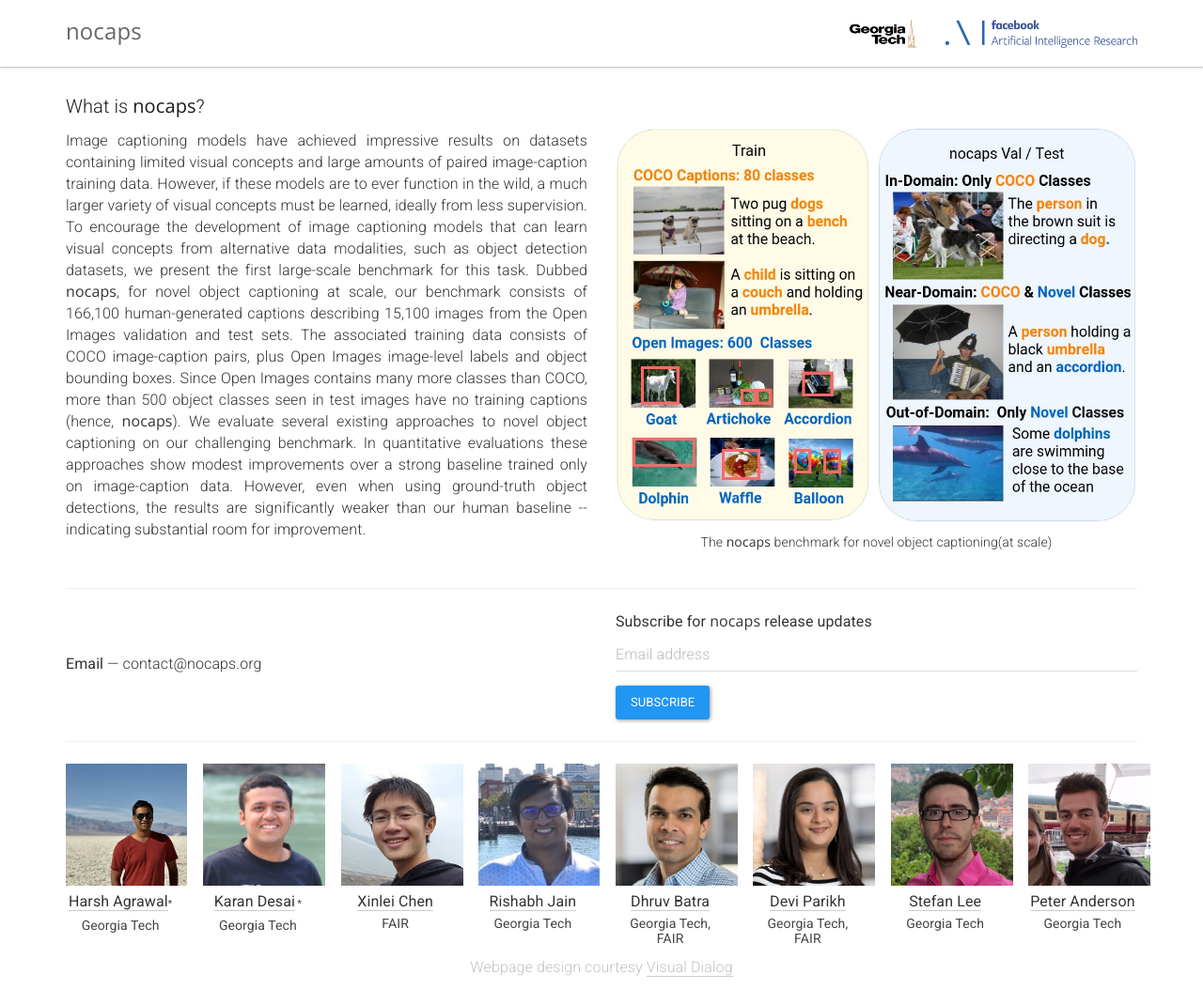
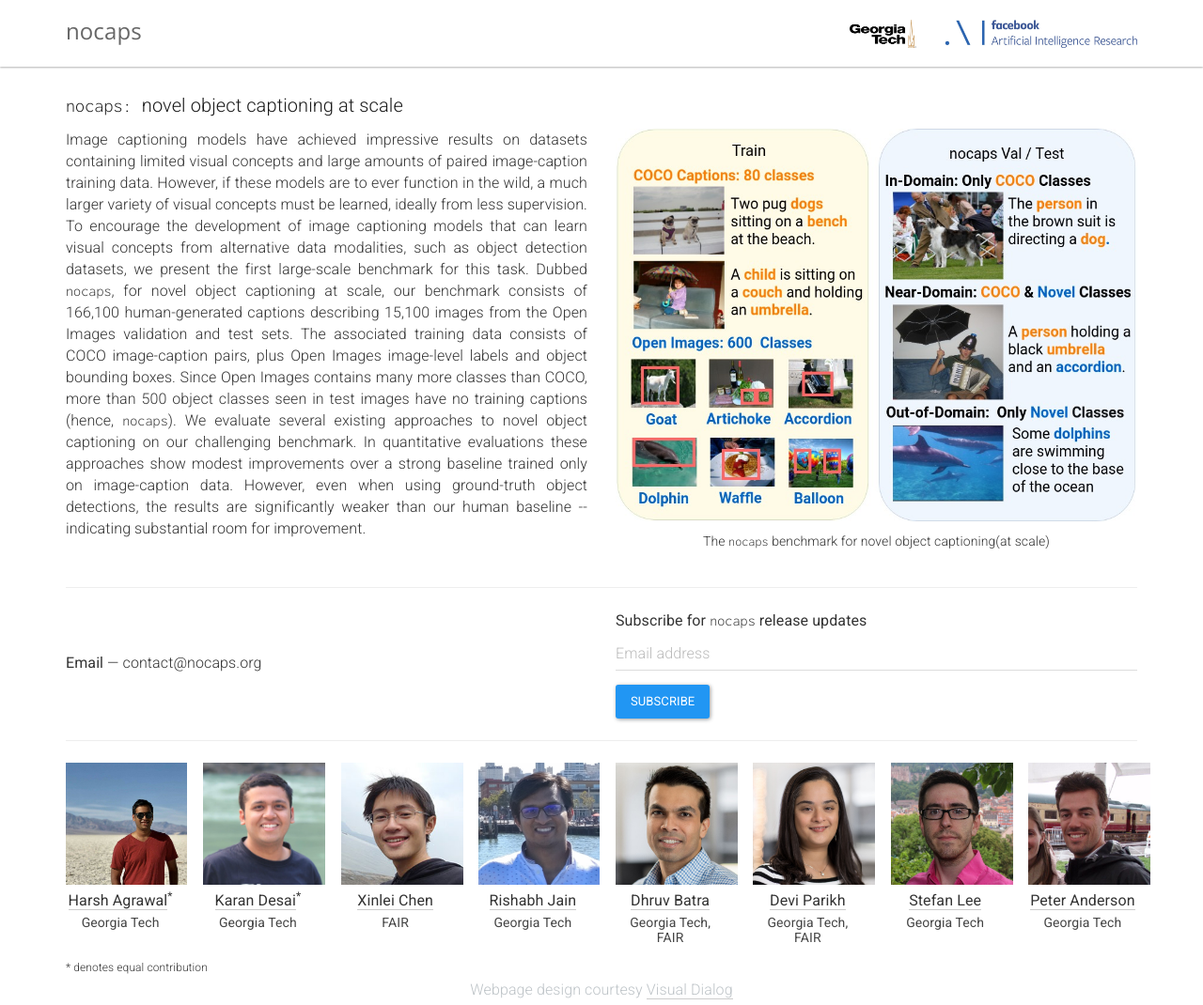
Before and after one commit to nocaps-org/nocaps-org.github.io, a Jekyll site: the page built from _pages/home.md, in a window 1280 px wide and 1070 px high. Shown: the whole window at 94% size. Built offline with Jekyll 4.4.1, drawn with Linux system fonts in a browser that asks for light colours; some web fonts are replaced.

```diff
--- a/_includes/people.html
+++ b/_includes/people.html
@@ -8,7 +8,7 @@
           <img class="people-pic" src="/static/img/people/harsh.jpg" />
         </a>
         <div class="people-name">
-          <a href="//harsh.site" target="_blank" style="font-family: Roboto;">Harsh Agrawal</a><span style="font-size: 10px;">*</span>
+          <a href="//harsh.site" target="_blank" style="font-family: Roboto;">Harsh Agrawal</a><sup style="font-size: 12px;">*</sup>
           <h6 style="margin-top: 5px;">Georgia Tech</h6>
         </div>
       </div>
@@ -19,7 +19,7 @@
           <img class="people-pic" src="/static/img/people/karan.jpg" />
         </a>
         <div class="people-name">
-          <a href="//kdexd.github.io" target="_blank" style="font-family: Roboto;">Karan Desai</a><span style="font-size: 10px;"> *</span>
+          <a href="//kdexd.github.io" target="_blank" style="font-family: Roboto;">Karan Desai</a><sup style="font-size: 12px;">*</sup>
           <h6 style="margin-top: 5px;">Georgia Tech</h6>
         </div>
       </div>
@@ -98,4 +98,9 @@
       </div>
     </div>
   </div>
+  <div class="col-md-6 col-sm-6 col-xs-12">
+  <div>
+    <span style="font-size: 12px;">* denotes equal contribution</span>
+  </div>
 </div>
+</div>
--- a/_pages/home.md
+++ b/_pages/home.md
@@ -7,17 +7,17 @@ description: Towards novel object captioning
 
 <div class="row" style="margin-top:30px;">
   <div class="col-xs-12 col-sm-6">
-    <h3>What is <span style="font-family: Open Sans;">nocaps</span>?</h3>
+    <h3><span style="font-family: Inconsolata;">nocaps: </span> novel object captioning at scale</h3>
     <p style="margin-top: 12px;">
       Image captioning models have achieved impressive results on datasets containing limited visual concepts and large amounts of paired image-caption training data. However, if these models are to ever function in the wild, a much larger variety of visual concepts must be learned, ideally from less supervision.
-      To encourage the development of image captioning models that can learn visual concepts from alternative data modalities, such as object detection datasets, we present the first large-scale benchmark for this task. Dubbed <span style="font-family: Open Sans;">nocaps</span>, for novel object captioning at scale, our benchmark consists of 166,100 human-generated captions describing 15,100 images from the Open Images validation and test sets. The associated training data consists of COCO image-caption pairs, plus Open Images image-level labels and object bounding boxes. Since Open Images contains many more classes than COCO, more than 500 object classes seen in test images have no training captions (hence, <span style="font-family: Open Sans;">nocaps</span>).
+      To encourage the development of image captioning models that can learn visual concepts from alternative data modalities, such as object detection datasets, we present the first large-scale benchmark for this task. Dubbed <span style="font-family: Inconsolata;">nocaps</span>, for novel object captioning at scale, our benchmark consists of 166,100 human-generated captions describing 15,100 images from the Open Images validation and test sets. The associated training data consists of COCO image-caption pairs, plus Open Images image-level labels and object bounding boxes. Since Open Images contains many more classes than COCO, more than 500 object classes seen in test images have no training captions (hence, <span style="font-family: Inconsolata;">nocaps</span>).
         We evaluate several existing approaches to novel object captioning on our challenging benchmark. In quantitative evaluations these approaches show modest improvements over a strong baseline trained only on image-caption data. However, even when using ground-truth object detections, the results are significantly weaker than our human baseline -- indicating substantial room for improvement.
     </p>
   </div>
   <div class="col-xs-12 col-sm-6">
     <img src="/static/img/paper/teaser.jpg" style="margin-top: 37px;">
     <p style="font-size: 14px; text-align: center; margin-top: 10px;">
-      The <span style="font-family: Open Sans;">nocaps</span> benchmark  for  novel  object  captioning(at scale)
+      The <span style="font-family: Inconsolata;">nocaps</span> benchmark  for  novel  object  captioning(at scale)
     </p>
   </div>
 </div>
@@ -55,7 +55,7 @@ description: Towards novel object captioning
   <div class="col-sm-6">
     <form action="https://tinyletter.com/nocaps" method="post" target="popupwindow" onsubmit="window.open('https://tinyletter.com/nocaps', 'popupwindow', 'scrollbars=yes,width=800,height=600');return true">
       <div class="form-group">
-        <label class="control-label" for="tlemail">Subscribe for <span style="font-family: Open Sans;">nocaps</span> release updates</label>
+        <label class="control-label" for="tlemail">Subscribe for <span style="font-family: Inconsolata;">nocaps</span> release updates</label>
         <input class="form-control" type="text" name="email" id="tlemail" placeholder="Email address"/>
       </div>
       <input type="hidden" value="1" name="embed"/>
```
